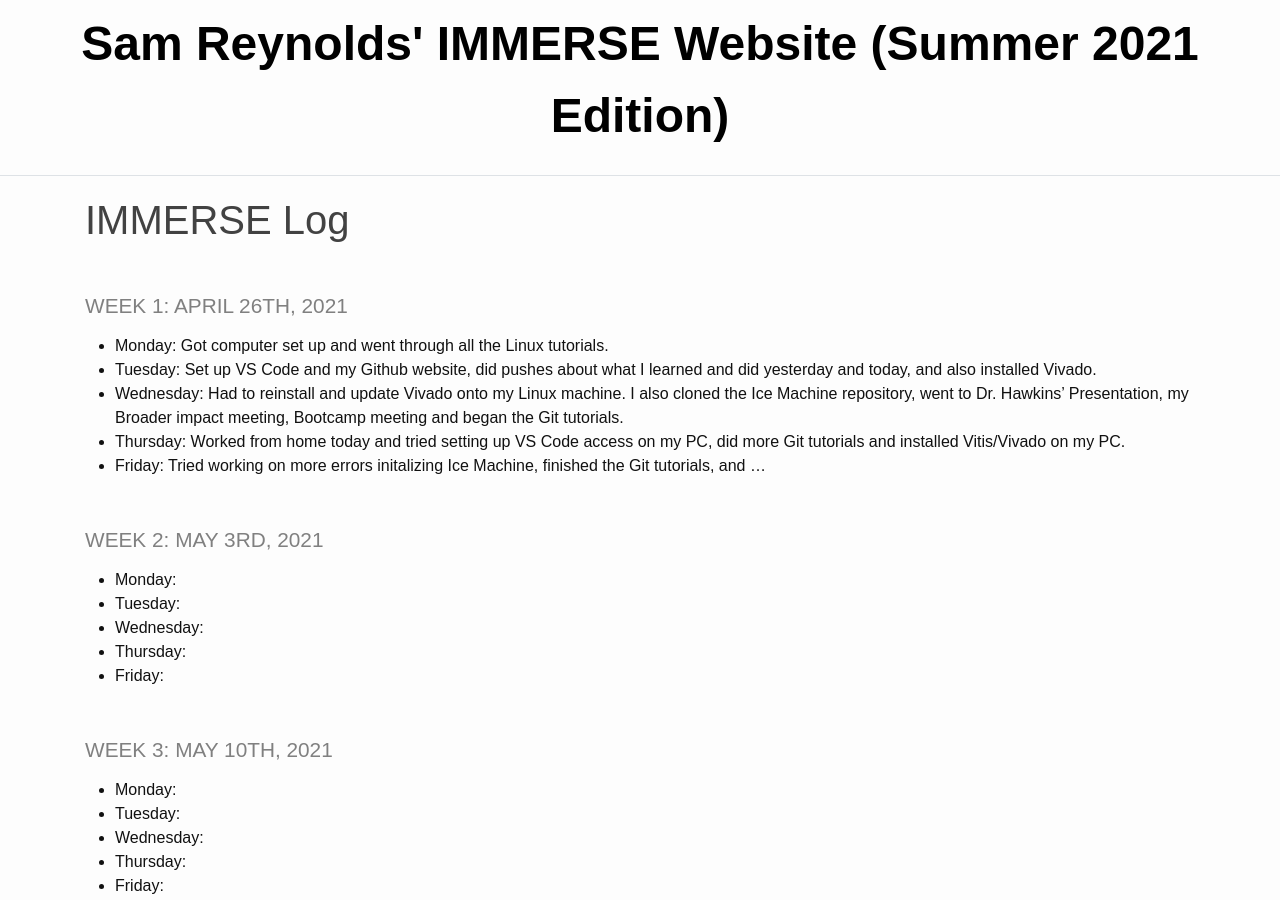
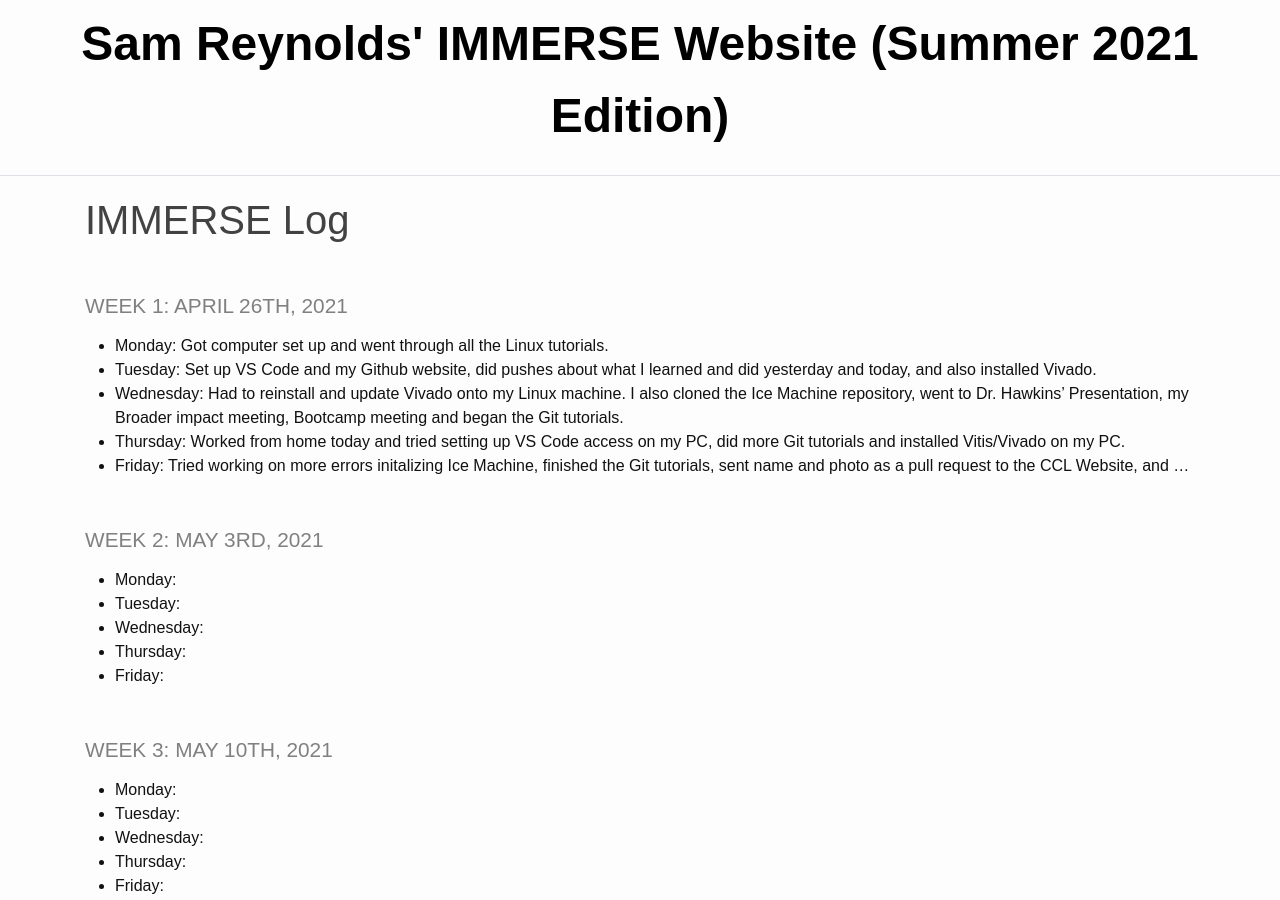
Before and after one commit to TheDHCreator/thedhcreator.github.io, a Jekyll site: the page built from _pages/log.md, in a window 1280 px wide and 900 px high. Built offline with Jekyll 4.4.1, drawn with Linux system fonts in a browser that asks for light colours.

Commit message:
updates for Friday

```diff
--- a/_pages/log.md
+++ b/_pages/log.md
@@ -9,7 +9,7 @@ title: IMMERSE Log
 * **Tuesday**: Set up VS Code and my Github website, did pushes about what I learned and did yesterday and today, and also installed Vivado.
 * **Wednesday**: Had to reinstall and update Vivado onto my Linux machine. I also cloned the Ice Machine repository, went to Dr. Hawkins' Presentation, my Broader impact meeting, Bootcamp meeting and began the Git tutorials.
 * **Thursday**: Worked from home today and tried setting up VS Code access on my PC, did more Git tutorials and installed Vitis/Vivado on my PC.
-* **Friday**: Tried working on more errors initalizing Ice Machine, finished the Git tutorials, and ...
+* **Friday**: Tried working on more errors initalizing Ice Machine, finished the Git tutorials, sent name and photo as a pull request to the CCL Website, and ...
 
 ### Week 2: May 3rd, 2021
 
```
